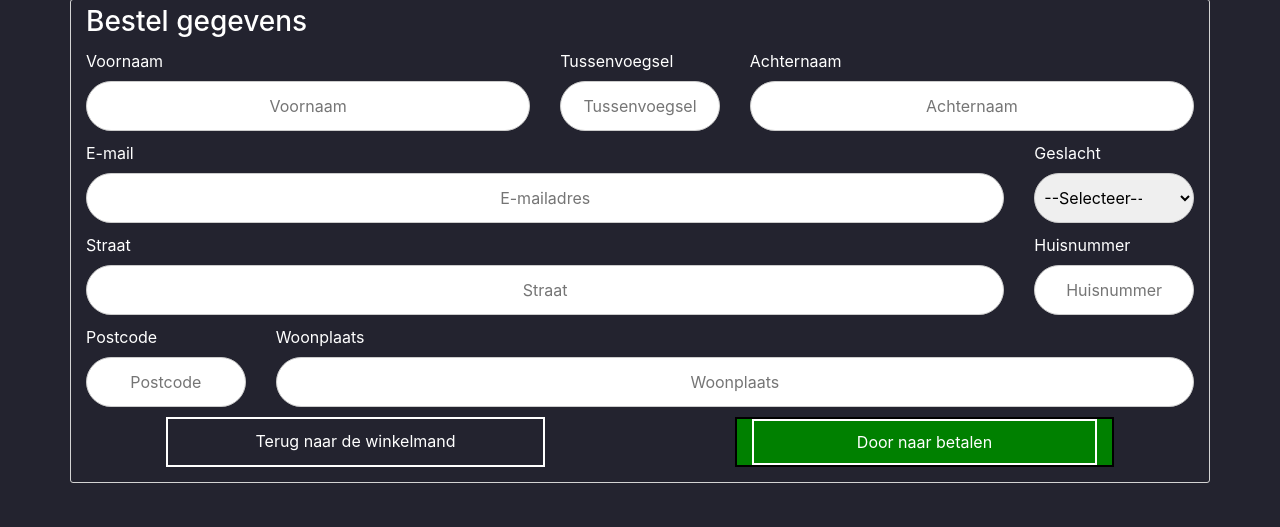
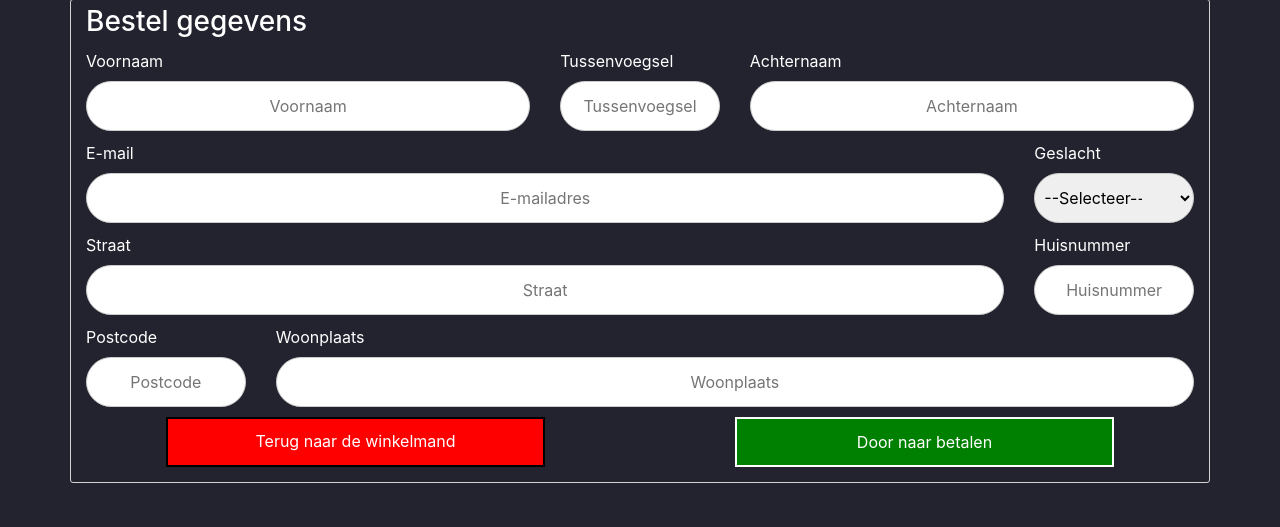
Before and after one commit to thesmallwan123/NerdyGadgets, a PHP site: page /order.php in a window 1280 px wide. Shown: the part 101-628 px from the top of the page. Run offline with PHP 8.4, Linux system fonts and the light colour scheme; some web fonts are replaced.

Commit message:
buttons Order

```diff
--- a/order.php
+++ b/order.php
@@ -150,14 +150,14 @@ session_start();
 
             <div class="row orderRow">
                 <div class="col-1"></div>
-                <a href="cart.php" class="col-4 toCart button">
+                <a href="cart.php" class="col-4 toCart button buttonRed">
                     <div class="toCartButton">
                         Terug naar de winkelmand
                     </div>
                 </a>
                 <div class="col-2"></div>
-                <div class="col-4 toPayment">
-                    <input type="submit" name="submit" value="Door naar betalen" class="toPaymentButton button">
+                <div class="col-4 toPayment button buttonGreen">
+                    <input type="submit" name="submit" value="Door naar betalen" class="toPaymentButton">
                 </div>
                 <div class="col-1"></div>
             </div>
```
